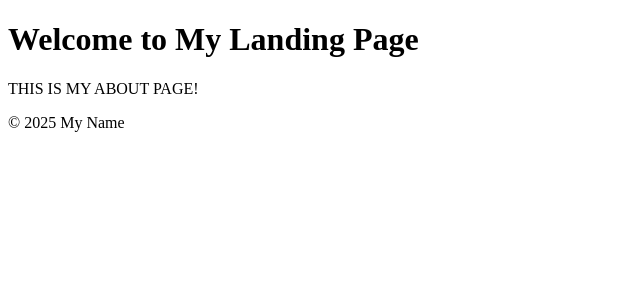
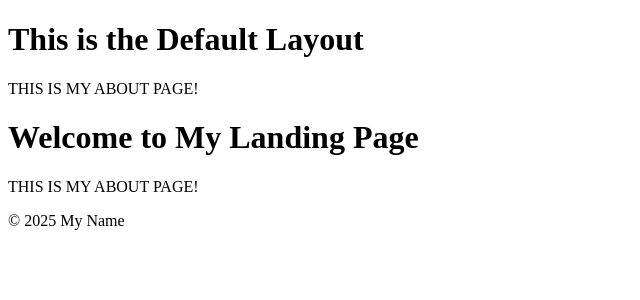
Before and after one commit to dodocin/personal-website, a Jekyll site: the page built from about.md, in a window 1280 px wide. Shown: the top 300 px of the page, without its empty margins (0-640 px from the left). Built offline with Jekyll 4.4.1, drawn with Linux system fonts in a browser that asks for light colours; our own code applies the rules of GitHub Pages for plain Markdown files.

Commit message:
Update default.html

```diff
--- a/_layouts/default.html
+++ b/_layouts/default.html
@@ -6,6 +6,10 @@
     <title>My Personal Landing Page</title>
     <link rel="stylesheet" href="/assets/css/styles.css"> <!-- Link to your styles -->
 </head>
+    <body>
+    <h1>This is the Default Layout</h1>
+    {{ content }}
+</body>
 <body>
     <header>
         <h1>Welcome to My Landing Page</h1>
```
